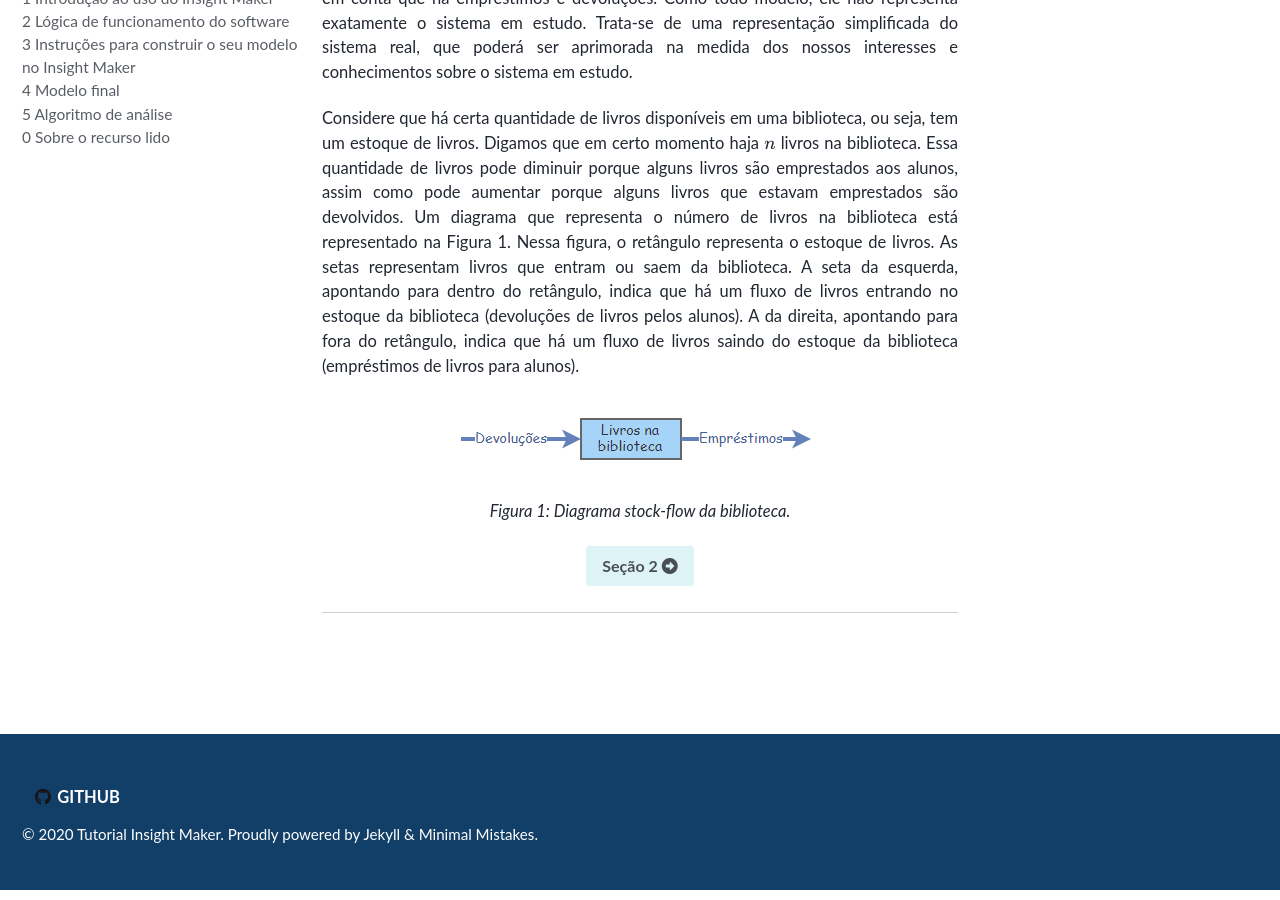
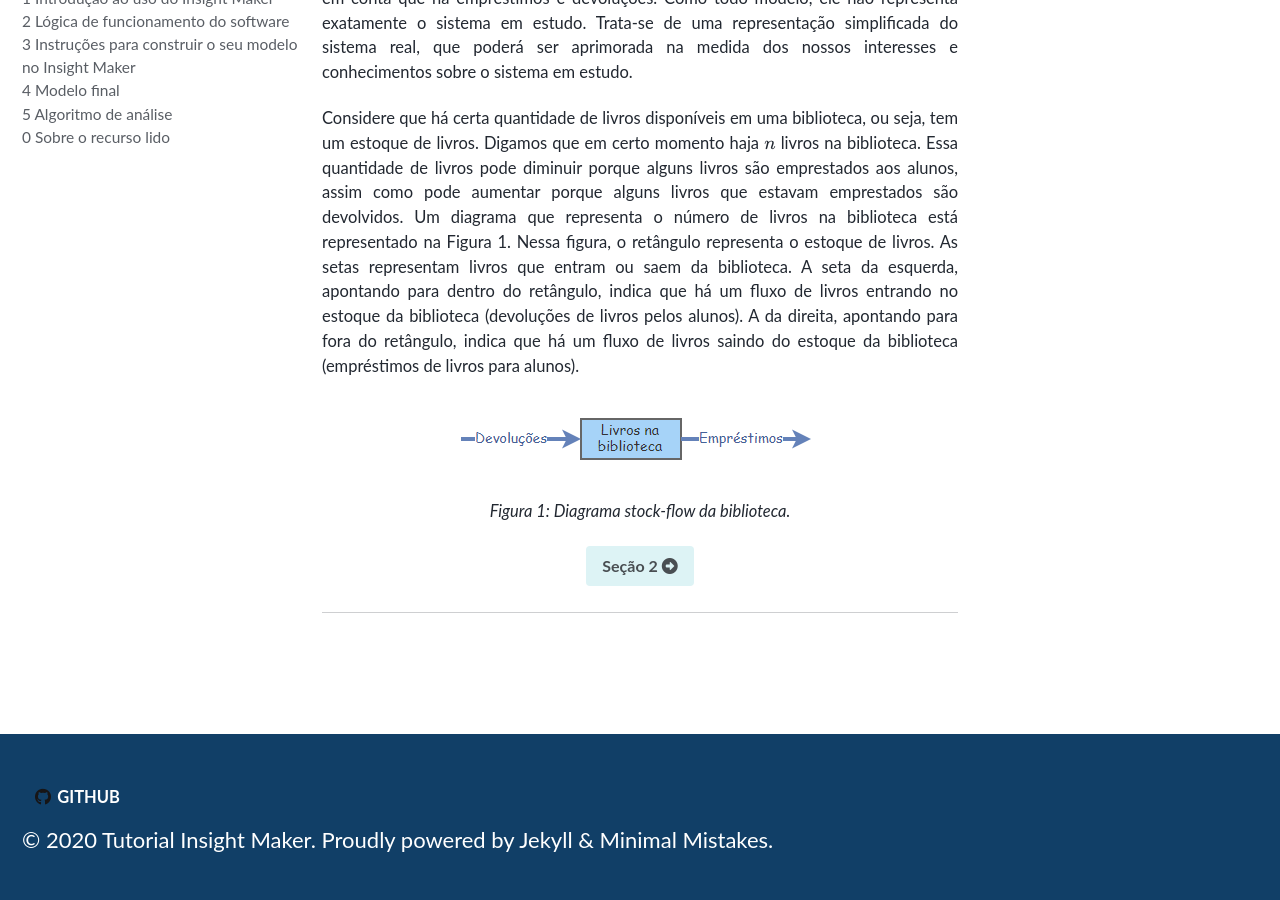
Before and after one commit to milenalauschner/MM, a Jekyll site: the page built from index.md, in a window 1280 px wide and 900 px high, scrolled down 600 px. Built offline with Jekyll 4.4.1, drawn with Linux system fonts in a browser that asks for light colours; cached includes are drawn as plain includes; nearby versions of some CDN libraries; some web fonts are replaced; formulas are drawn with MathJax 3.

Commit message:
Update _footer.scss

```diff
--- a/_sass/minimal-mistakes/_footer.scss
+++ b/_sass/minimal-mistakes/_footer.scss
@@ -52,11 +52,6 @@
   }
 }
 
-.page__footer-copyright {
-  font-family: $global-font-family;
-  font-size: $type-size-7;
-}
-
 .page__footer-follow {
   ul {
     margin: 0;
```
